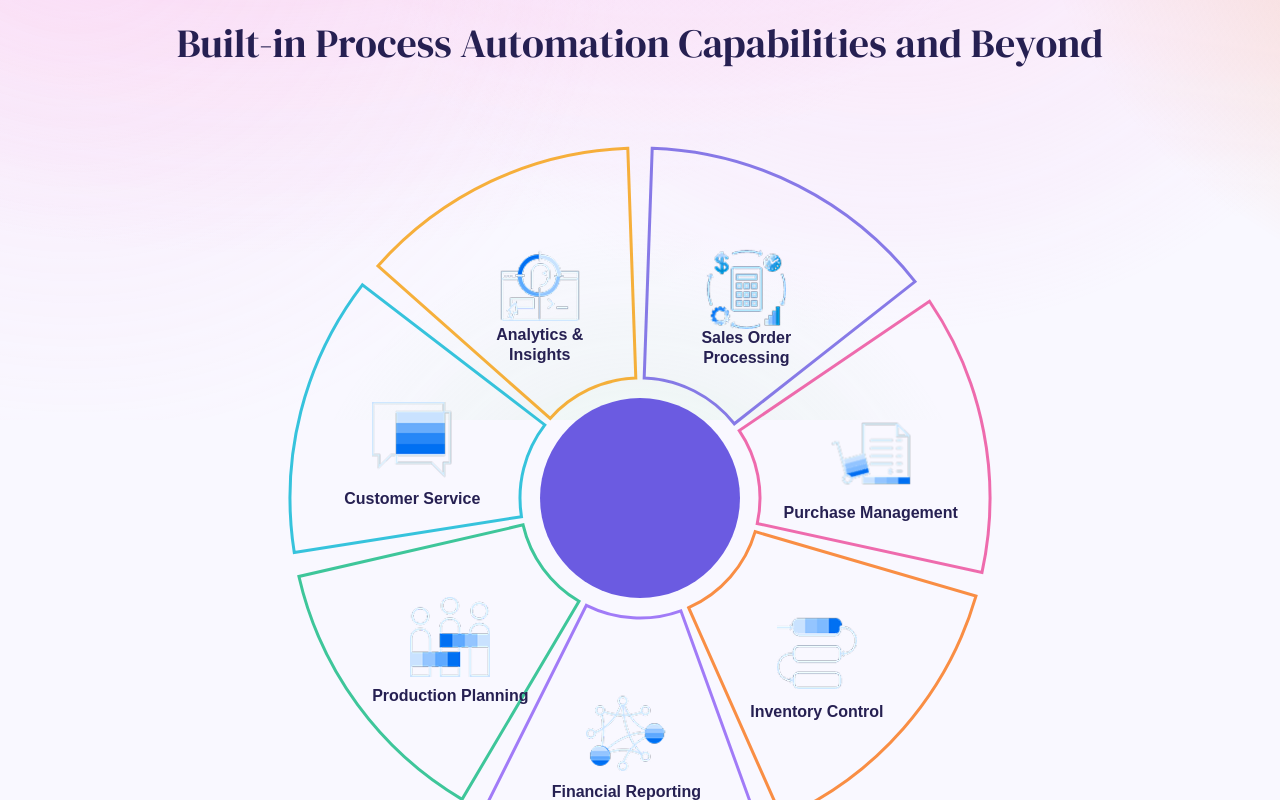
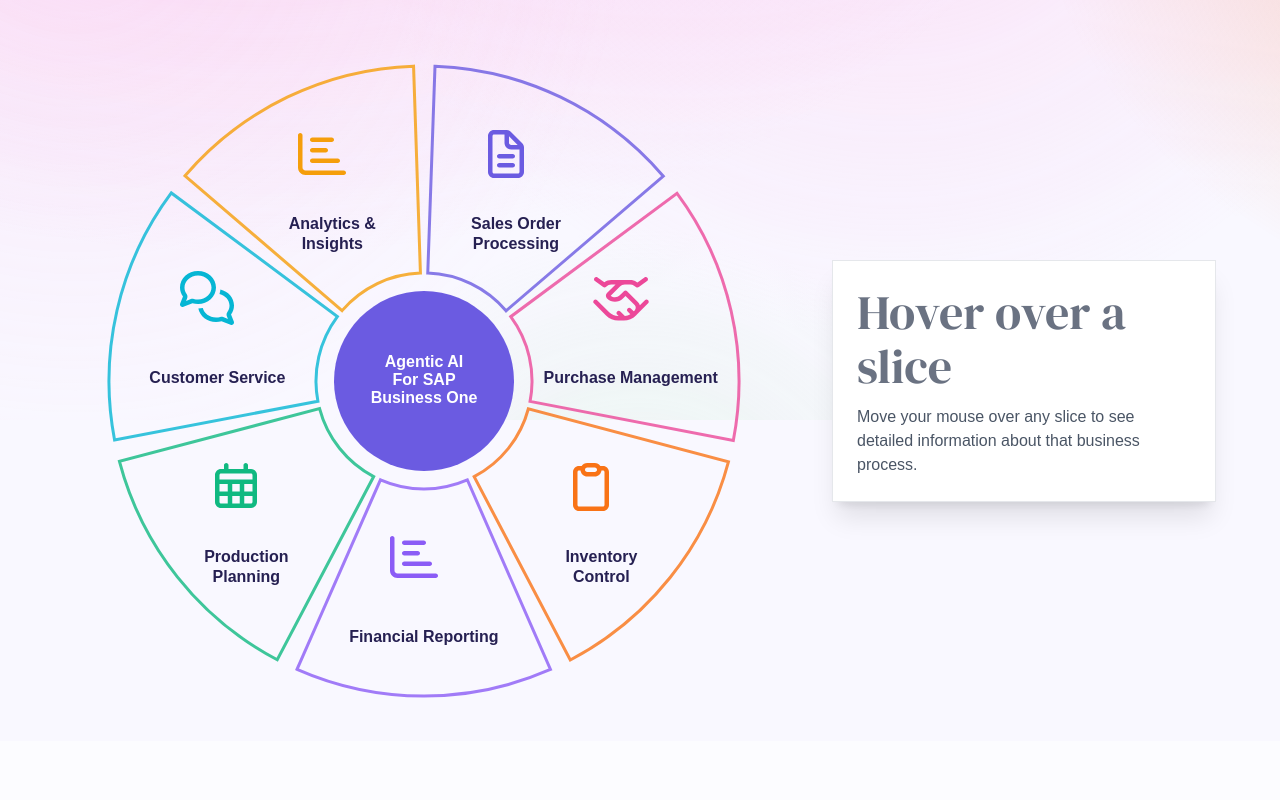
Before and after one commit to ReneeDress/agentall.ai, a Next.js app: page /agentall.ai/products/agentic-ai in a window 1280 px wide. Shown: the part 380-1180 px from the top of the page. Built offline with nearby package versions, Linux system fonts and the light colour scheme.

Commit message:
feat: 更新定价页面的描述文本和产品页面的饼图组件，优化图表显示和用户交互体验

```diff
--- a/app/pricing/page.tsx
+++ b/app/pricing/page.tsx
@@ -31,7 +31,7 @@
                             </h2>
                             <div className="w-30 h-px bg-pink-500 solid-border"></div>
                             <p className="text-lg text-black h-14 flex items-start">
-                                Description
+                                Standard
                             </p>
 
                             {/* Main Pricing Card */}
@@ -43,7 +43,7 @@
                                             10 million tokens,<br />
                                             <span className="text-pink-500">12 months</span>
                                         </h3>
-                                        <p className="text-lg text-black">B1 Agent Subscription</p>
+                                        {/* <p className="text-lg text-black">B1 Agent Subscription</p> */}
                                     </div>
                                     <div className="text-right w-32">
                                         <div className="text-4xl lg:text-5xl font-serif-display text-pink-500 relative inline-block group-hover:before:animate-highlight-pink-1">3,000</div>
@@ -119,7 +119,7 @@
                                             <span className="text-sm text-gray-600 mt-[16px]"># limit to B1 agent subscription</span><br />
                                             <span className="text-orange-500">12 months</span>
                                         </h3>
-                                        <p className="text-lg text-black">B1 Agent Subscription</p>
+                                        {/* <p className="text-lg text-black">B1 Agent Subscription</p> */}
                                     </div>
                                     <div className="text-right w-32">
                                         <div className="text-4xl lg:text-5xl font-serif-display text-orange-500 relative inline-block group-hover:before:animate-highlight-orange-1">2,000</div>
--- a/app/products/agentic-ai/page.tsx
+++ b/app/products/agentic-ai/page.tsx
@@ -4,15 +4,24 @@
 import Navigation from '../../components/Navigation';
 import Footer from '../../components/Footer';
 import DemoForm from '../../components/DemoForm';
+import { FontAwesomeIcon } from '@fortawesome/react-fontawesome';
+import {
+    faHandshake,
+    faComments,
+    faChartBar,
+    faFileAlt,
+    faClipboard,
+    faCalendarAlt
+} from '@fortawesome/free-regular-svg-icons';
 
 // Pie Chart Data
 const PIE_CHART_DATA = [
     {
         id: 1,
         label: 'Sales Order Processing',
-        percentage: 15,
+        percentage: 14.29,
         color: '#6b5be1',
-        image: '/agentall.ai/images/agentic-ai/sales-automation.png',
+        icon: faFileAlt,
         bullets: [
             'Automated sales order creation',
             'Intelligent pricing calculation',
@@ -22,9 +31,9 @@
     {
         id: 2,
         label: 'Purchase Management',
-        percentage: 14,
+        percentage: 14.29,
         color: '#ec4899',
-        image: '/agentall.ai/images/agentic-ai/purchaseing-automation.png',
+        icon: faHandshake,
         bullets: [
             'Automatic vendor matching',
             'Purchase request approval',
@@ -34,9 +43,9 @@
     {
         id: 3,
         label: 'Inventory Control',
-        percentage: 15,
+        percentage: 14.29,
         color: '#f97316',
-        image: '/agentall.ai/images/agentic-ai/inventory-automation.png',
+        icon: faClipboard,
         bullets: [
             'Smart inventory alerts',
             'Automated stock counting',
@@ -46,9 +55,9 @@
     {
         id: 4,
         label: 'Financial Reporting',
-        percentage: 14,
+        percentage: 14.29,
         color: '#8b5cf6',
-        image: '/agentall.ai/images/agentic-ai/finance-automation.png',
+        icon: faChartBar,
         bullets: [
             'Automated financial statements',
             'Cost center analysis',
@@ -58,9 +67,9 @@
     {
         id: 5,
         label: 'Production Planning',
-        percentage: 14,
+        percentage: 14.29,
         color: '#10b981',
-        image: '/agentall.ai/images/agentic-ai/document-processing.png',
+        icon: faCalendarAlt,
         bullets: [
             'Automated MRP calculation',
             'Capacity optimization',
@@ -70,9 +79,9 @@
     {
         id: 6,
         label: 'Customer Service',
-        percentage: 14,
+        percentage: 14.29,
         color: '#06b6d4',
-        image: '/agentall.ai/images/agentic-ai/knowledge-management.png',
+        icon: faComments,
         bullets: [
             '24/7 intelligent customer service',
             'Automatic ticket assignment',
@@ -82,9 +91,9 @@
     {
         id: 7,
         label: 'Analytics & Insights',
-        percentage: 14,
+        percentage: 14.29,
         color: '#f59e0b',
-        image: '/agentall.ai/images/agentic-ai/query-and-insights.png',
+        icon: faChartBar,
         bullets: [
             'Real-time KPI monitoring',
             'Predictive analytics',
@@ -179,10 +188,10 @@
 
     // Calculate trapezoid slice path
     const createTrapezoidSlicePath = (startAngle: number, endAngle: number) => {
-        const centerX = 400;
-        const centerY = 400;
-        const innerRadius = 120; // Inner radius (center circle radius + gap)
-        const outerRadius = 350; // Outer radius
+        const centerX = 360;
+        const centerY = 360;
+        const innerRadius = 108; // Inner radius (center circle radius + gap)
+        const outerRadius = 315; // Outer radius
 
         const startRad = (startAngle - 90) * Math.PI / 180;
         const endRad = (endAngle - 90) * Math.PI / 180;
@@ -208,7 +217,10 @@
 
     return (
         <div className="relative flex items-center justify-center">
-            <svg width="800" height="800" viewBox="0 0 800 800" className="transform transition-transform duration-300">
+            <div className="flex items-center gap-12">
+                {/* Left side: Pie Chart */}
+                <div className="flex-shrink-0">
+                    <svg width="720" height="720" viewBox="0 0 720 720" className="transform transition-transform duration-300">
                         {PIE_CHART_DATA.map((slice) => {
                             const gapAngle = 2; // 2 degrees gap between slices
                             const totalGaps = PIE_CHART_DATA.length * gapAngle * 2; // Total gap space needed
@@ -224,9 +236,12 @@
                             // Calculate label position (middle of trapezoid)
                             const labelAngle = (startAngle + endAngle) / 2;
                             const labelRad = (labelAngle - 90) * Math.PI / 180;
-                    const labelRadius = 235; // Position between inner and outer radius
-                    const labelX = 400 + labelRadius * Math.cos(labelRad);
-                    const labelY = 400 + labelRadius * Math.sin(labelRad);
+                            const baseLabelRadius = 212; // Position between inner and outer radius
+                            // Special positioning for Production Planning and Inventory Control
+                            const adjustedBaseRadius = (slice.id === 3 || slice.id === 5) ? baseLabelRadius + 15 : baseLabelRadius;
+                            const labelRadius = isHovered ? adjustedBaseRadius * 1.05 : adjustedBaseRadius; // Move outward when hovered
+                            const labelX = 360 + labelRadius * Math.cos(labelRad);
+                            const labelY = 360 + labelRadius * Math.sin(labelRad);
 
                             return (
                                 <g key={slice.id}>
@@ -241,16 +256,16 @@
                                         onMouseLeave={() => setHoveredSlice(null)}
                                         style={{
                                             transform: isHovered ? 'scale(1.05)' : 'scale(1)',
-                                    transformOrigin: '400px 400px'
+                                            transformOrigin: '360px 360px'
                                         }}
                                     />
                                     {/* Label text */}
-                            {slice.label.split(' ').length > 2 ? (
-                                // Two-line text for longer labels
+                                    {slice.label === 'Sales Order Processing' || slice.label === 'Analytics & Insights' || slice.label === 'Production Planning' || slice.label === 'Inventory Control' ? (
+                                        // Two-line text for specific labels
                                         <>
                                             <text
                                                 x={labelX}
-                                        y={labelY + 50}
+                                                y={labelY + 35}
                                                 textAnchor="middle"
                                                 dominantBaseline="middle"
                                                 fill="#262052"
@@ -260,15 +275,18 @@
                                                 opacity={hoveredSlice === null ? 1 : isHovered ? 1 : 0.5}
                                                 style={{
                                                     transform: isHovered ? 'scale(1.1)' : 'scale(1)',
-                                            transformOrigin: `${labelX}px ${labelY + 50}px`,
+                                                    transformOrigin: `${labelX}px ${labelY + 35}px`,
                                                     transition: 'all 0.3s ease'
                                                 }}
                                             >
-                                        {slice.label.split(' ').slice(0, Math.ceil(slice.label.split(' ').length / 2)).join(' ')}
+                                                {slice.label === 'Sales Order Processing' ? 'Sales Order' :
+                                                    slice.label === 'Analytics & Insights' ? 'Analytics &' :
+                                                        slice.label === 'Production Planning' ? 'Production' :
+                                                            'Inventory'}
                                             </text>
                                             <text
                                                 x={labelX}
-                                        y={labelY + 70}
+                                                y={labelY + 55}
                                                 textAnchor="middle"
                                                 dominantBaseline="middle"
                                                 fill="#262052"
@@ -278,18 +296,21 @@
                                                 opacity={hoveredSlice === null ? 1 : isHovered ? 1 : 0.5}
                                                 style={{
                                                     transform: isHovered ? 'scale(1.1)' : 'scale(1)',
-                                            transformOrigin: `${labelX}px ${labelY + 70}px`,
+                                                    transformOrigin: `${labelX}px ${labelY + 55}px`,
                                                     transition: 'all 0.3s ease'
                                                 }}
                                             >
-                                        {slice.label.split(' ').slice(Math.ceil(slice.label.split(' ').length / 2)).join(' ')}
+                                                {slice.label === 'Sales Order Processing' ? 'Processing' :
+                                                    slice.label === 'Analytics & Insights' ? 'Insights' :
+                                                        slice.label === 'Production Planning' ? 'Planning' :
+                                                            'Control'}
                                             </text>
                                         </>
                                     ) : (
                                         // Single line text for shorter labels
                                         <text
                                             x={labelX}
-                                    y={labelY + 60}
+                                            y={labelY + 45}
                                             textAnchor="middle"
                                             dominantBaseline="middle"
                                             fill="#262052"
@@ -299,7 +320,7 @@
                                             opacity={hoveredSlice === null ? 1 : isHovered ? 1 : 0.5}
                                             style={{
                                                 transform: isHovered ? 'scale(1.1)' : 'scale(1)',
-                                        transformOrigin: `${labelX}px ${labelY + 60}px`,
+                                                transformOrigin: `${labelX}px ${labelY + 45}px`,
                                                 transition: 'all 0.3s ease'
                                             }}
                                         >
@@ -312,15 +333,91 @@
 
                         {/* Center circle */}
                         <circle
-                    cx="400"
-                    cy="400"
-                    r="100"
+                            cx="360"
+                            cy="360"
+                            r="90"
                             fill="#6b5be1"
                             className="pointer-events-none"
                         />
+
+                        {/* Center text */}
+                        <text
+                            x="360"
+                            y="342"
+                            textAnchor="middle"
+                            dominantBaseline="middle"
+                            fill="white"
+                            fontSize="16"
+                            fontWeight="bold"
+                            className="pointer-events-none"
+                        >
+                            Agentic AI
+                        </text>
+                        <text
+                            x="360"
+                            y="360"
+                            textAnchor="middle"
+                            dominantBaseline="middle"
+                            fill="white"
+                            fontSize="16"
+                            fontWeight="600"
+                            className="pointer-events-none"
+                        >
+                            For SAP
+                        </text>
+                        <text
+                            x="360"
+                            y="378"
+                            textAnchor="middle"
+                            dominantBaseline="middle"
+                            fill="white"
+                            fontSize="16"
+                            fontWeight="600"
+                            className="pointer-events-none"
+                        >
+                            Business One
+                        </text>
                     </svg>
+                </div>
 
-            {/* Images positioned absolutely over SVG */}
+                {/* Right side: Hover Content */}
+                <div className="flex-shrink-0 w-96">
+                    {hoveredSlice !== null ? (
+                        <div className="bg-white/95 backdrop-blur-sm p-6 shadow-xl border border-gray-200 animate-in fade-in slide-in-from-left-2 duration-200">
+                            {(() => {
+                                const slice = PIE_CHART_DATA.find(s => s.id === hoveredSlice);
+                                if (!slice) return null;
+                                return (
+                                    <>
+                                        <h4 className="section-title font-semibold mb-3" style={{ color: slice.color }}>
+                                            {slice.label}
+                                        </h4>
+                                        <ul className="space-y-2">
+                                            {slice.bullets.map((bullet, idx) => (
+                                                <li key={idx} className="flex items-start text-base text-gray-700">
+                                                    <span className="mr-2 mt-1.5 w-1.5 h-1.5 rounded-full flex-shrink-0" style={{ backgroundColor: slice.color }}></span>
+                                                    <span>{bullet}</span>
+                                                </li>
+                                            ))}
+                                        </ul>
+                                    </>
+                                );
+                            })()}
+                        </div>
+                    ) : (
+                        <div className="bg-white/95 backdrop-blur-sm p-6 shadow-xl border border-gray-200">
+                            <h4 className="section-title font-semibold mb-3 text-gray-500">
+                                Hover over a slice
+                            </h4>
+                            <p className="text-base text-gray-600">
+                                Move your mouse over any slice to see detailed information about that business process.
+                            </p>
+                        </div>
+                    )}
+                </div>
+            </div>
+
+            {/* Icons positioned absolutely over SVG */}
             {PIE_CHART_DATA.map((slice) => {
                 const gapAngle = 2;
                 const totalGaps = PIE_CHART_DATA.length * gapAngle * 2;
@@ -337,18 +434,21 @@
                 const endAngle = startAngle + sliceAngle;
                 const labelAngle = (startAngle + endAngle) / 2;
                 const labelRad = (labelAngle - 90) * Math.PI / 180;
-                const labelRadius = 235;
-                const labelX = 400 + labelRadius * Math.cos(labelRad);
-                const labelY = 400 + labelRadius * Math.sin(labelRad);
                 const isHovered = hoveredSlice === slice.id;
+                const baseLabelRadius = 212;
+                // Special positioning for Production Planning and Inventory Control
+                const adjustedBaseRadius = (slice.id === 3 || slice.id === 5) ? baseLabelRadius + 15 : baseLabelRadius;
+                const labelRadius = isHovered ? adjustedBaseRadius * 1.05 : adjustedBaseRadius; // Move outward when hovered
+                const labelX = 360 + labelRadius * Math.cos(labelRad);
+                const labelY = 360 + labelRadius * Math.sin(labelRad);
 
                 return (
                     <div
-                        key={`image-${slice.id}`}
+                        key={`icon-${slice.id}`}
                         className="absolute pointer-events-none"
                         style={{
                             left: `${labelX}px`,
-                            top: `${labelY}px`,
+                            top: `${labelY - 20}px`,
                             width: '80px',
                             height: '80px',
                             transform: `translate(-50%, -50%) ${isHovered ? 'scale(1.2)' : 'scale(1)'}`,
@@ -356,43 +456,16 @@
                             opacity: hoveredSlice === null ? 1 : isHovered ? 1 : 0.5
                         }}
                     >
-                        <img
-                            src={slice.image}
-                            alt={slice.label}
-                            className="w-full h-full object-contain"
-                            onError={(e) => {
-                                console.log('Image failed to load:', slice.image);
-                                e.currentTarget.style.display = 'none';
-                            }}
+                        <FontAwesomeIcon
+                            icon={slice.icon}
+                            size="3x"
+                            style={{ color: slice.color }}
+                            className="w-full h-full"
                         />
                     </div>
                 );
             })}
 
-            {/* Hover tooltip */}
-            {hoveredSlice !== null && (
-                <div className="absolute left-full ml-8 bg-white/95 backdrop-blur-sm p-6 rounded-lg shadow-xl border border-gray-200 min-w-[280px] animate-in fade-in slide-in-from-left-2 duration-200">
-                    {(() => {
-                        const slice = PIE_CHART_DATA.find(s => s.id === hoveredSlice);
-                        if (!slice) return null;
-                        return (
-                            <>
-                                <h4 className="text-lg font-semibold mb-3" style={{ color: slice.color }}>
-                                    {slice.label}
-                                </h4>
-                                <ul className="space-y-2">
-                                    {slice.bullets.map((bullet, idx) => (
-                                        <li key={idx} className="flex items-start text-sm text-gray-700">
-                                            <span className="mr-2 mt-1.5 w-1.5 h-1.5 rounded-full flex-shrink-0" style={{ backgroundColor: slice.color }}></span>
-                                            <span>{bullet}</span>
-                                        </li>
-                                    ))}
-                                </ul>
-                            </>
-                        );
-                    })()}
-                </div>
-            )}
         </div>
     );
 }
@@ -414,7 +487,7 @@
                     <div className="max-w-7xl mx-auto px-8 pt-16 text-center space-y-6">
                         <div className="flex justify-center">
                             <div className="text-sm text-primary uppercase tracking-wider font-bold">
-                                Product
+                                Agentic AI for SAP Business One
                             </div>
                         </div>
                         <h1 className="hero-title gradient-text">
@@ -429,9 +502,9 @@
 
                     {/* Pie chart section */}
                     <div className="flex flex-col items-center space-y-8 pt-8">
-                        <h2 className="section-title-small text-center text-foreground">
+                        {/* <h2 className="section-title-small text-center text-foreground">
                             Built-in Process Automation Capabilities and Beyond
-                        </h2>
+                        </h2> */}
 
                         <PieChart />
                     </div>
@@ -465,7 +538,7 @@
                                 }}
                             />
                             {/* Tab 按钮 */}
-                            {TABS_DATA.map((tab, index) => (
+                            {TABS_DATA.map((tab) => (
                                 <button
                                     key={tab.id}
                                     onClick={() => setActiveTab(tab.id)}
@@ -584,7 +657,7 @@
             <section className="py-20 px-8 bg-white/50">
                 <div className="max-w-7xl mx-auto">
                     <h3 className="section-title font-serif-display text-foreground mb-12 text-center">
-                        Safe Enough, Secure Your Business.
+                        Safe, Compliant, Secure Your Business.
                     </h3>
 
                     {/* 3 columns with rectangular cards - Security features */}
```
Lines whose indentation alone changed are shown as unchanged.
